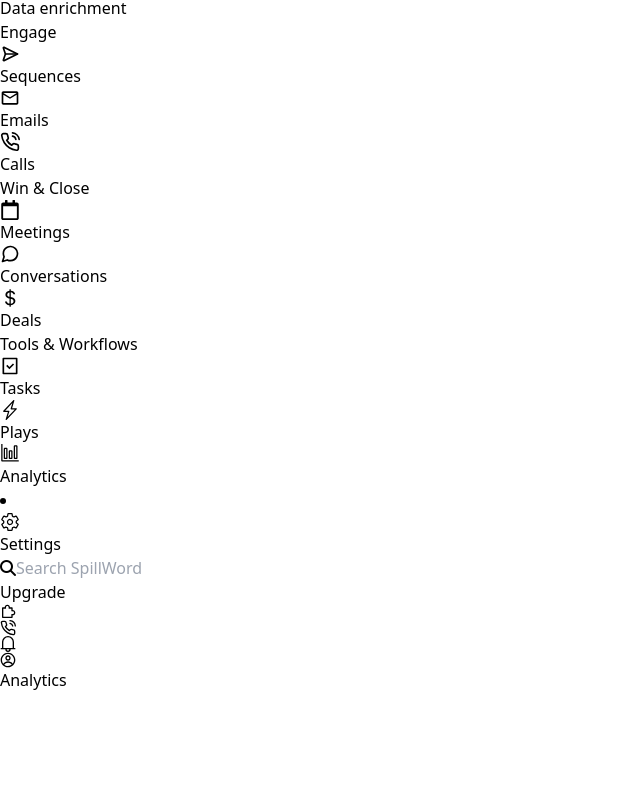
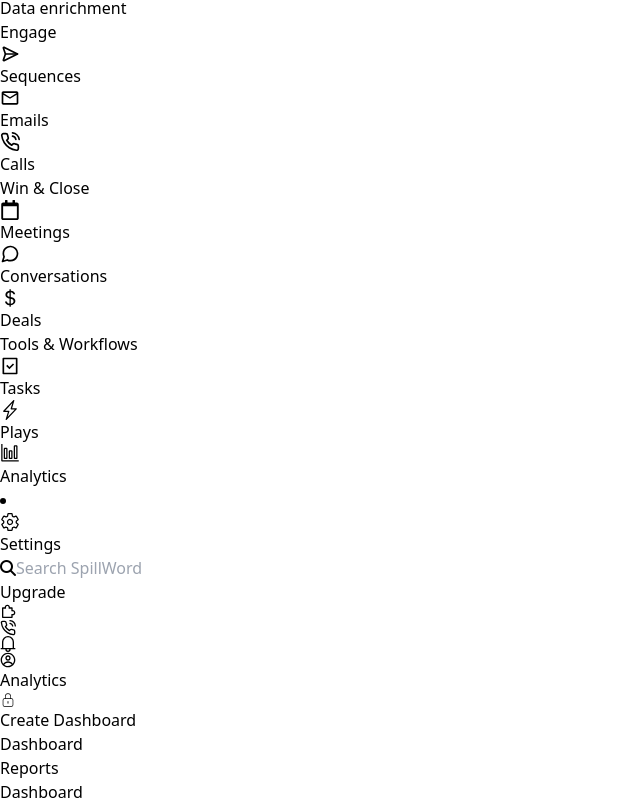
Before and after one commit to zainishfaq/Apollo, a React (Vite) app in the folder Frontend/: page /Analytics in a window 1280 px wide. Shown: the part 242-1046 px from the top of the page, without its empty margins (0-640 px from the left). Before the commit the page ends 934 px from the top, so only its background shows below. Built offline with nearby package versions, Linux system fonts and the light colour scheme.

Commit message:
add changes in analytics tab

```diff
--- /dev/null
+++ b/Frontend/src/components/Analytics.jsx
@@ -0,0 +1,56 @@
+import React from 'react'
+import { CiLock } from "react-icons/ci";
+import { NavLink, Outlet, useLocation } from 'react-router-dom';
+
+function Analytics() {
+    const location = useLocation();
+
+    // Function to determine if a NavLink should be active
+    const isActiveNavLink = (path) => {
+        return location.pathname.startsWith(path);
+    };
+  return (
+   <> <div className="fixed top-16 left-64 right-0 bg-white z-40"> {/* Position fixed for the navigation bar */}
+                <div className="text-2xl font-medium bg-white text-black -mt-4 -mr-4 -ml-4 border-b border-gray-200 px-4">
+                    <div className="flex items-center justify-between mb-4">
+                        <h2 className="text-xl font-medium text-black mt-4">Analytics</h2>
+                        <div className="flex gap-4 mt-6 mr-3">
+                            <button className="flex items-center bg-gray-200 text-sm
+                            text-gray-600 px-3 py-2 rounded-lg hover:bg-blue-300"><span  className="mr-1 text-gray-600 px-2 rounded-md"><CiLock /></span>
+                                Create Dashboard
+
+                            </button>
+                        </div>
+                    </div>
+                </div>
+                <div className="text-2xl font-medium bg-white text-black -mt-4 -mr-4 -ml-4 border-b p-3 border-gray-200 px-4">
+                    <ul className="flex flex-row text-sm gap-4">
+                        <li>
+                            <NavLink
+                                to="/Analytics/Dashboard"
+                                className={`text-black-600 ${isActiveNavLink('/Analytics/Dashboard') ? 'bg-blue-100' : ''} hover:bg-gray-300 rounded-md p-1`}
+                            >
+                                Dashboard
+                            </NavLink>
+                        </li>
+                        <li>
+                            <NavLink
+                                to="/Analytics/Reports"
+                                className={`text-black-600 ${isActiveNavLink('/Analytics/Reports') ? 'bg-blue-100' : ''} hover:bg-gray-300 rounded-md p-1`}
+                            >
+                                Reports
+                            </NavLink>
+                        </li>
+
+                    </ul>
+                </div>
+            </div>
+
+            <div className="mt-36 ml-60"> {/* Margin-top to ensure content doesn't overlap with fixed header and navbar */}
+                <Outlet />
+            </div>
+        </>
+  );
+}
+
+export default Analytics
--- a/Frontend/src/components/Sidebar.jsx
+++ b/Frontend/src/components/Sidebar.jsx
@@ -136,7 +136,7 @@
                         <span className={`transition-all duration-300 text-sm font-semibold ${isCollapsed ? 'hidden' : ''}`}>Plays</span>
                     </li>
                 </NavLink>
-                <NavLink to='/Analytics' className="flex items-center">
+                <NavLink to='/Analytics/Dashboard' className="flex items-center">
                     <li className={`px-${isCollapsed ? '4' : '6'} py-2 rounded-lg hover:bg-gray-300 flex items-center cursor-pointer w-full ${location.pathname === '/Analytics' ? 'bg-blue-100' : ''}`}>
                         <VscGraph className="text-gray-600 mr-3" style={{ width: ICON_SIZE, height: ICON_SIZE, minWidth: ICON_SIZE }} />
                         <span className={`transition-all duration-300 text-sm font-semibold ${isCollapsed ? 'hidden' : ''}`}>Analytics</span>
--- a/Frontend/src/pages/Analytics.jsx
+++ /dev/null
@@ -1,9 +0,0 @@
-import React from 'react'
-
-function Analytics() {
-  return (
-    <div>Analytics</div>
-  )
-}
-
-export default Analytics
--- /dev/null
+++ b/Frontend/src/pages/Analytics/Dashboard.jsx
@@ -0,0 +1,9 @@
+import React from 'react'
+
+function Dashboard() {
+  return (
+    <div>Dashboard</div>
+  )
+}
+
+export default Dashboard
--- /dev/null
+++ b/Frontend/src/pages/Analytics/Reports.jsx
@@ -0,0 +1,9 @@
+import React from 'react'
+
+function Reports() {
+  return (
+    <div>Reports</div>
+  )
+}
+
+export default Reports
--- a/Frontend/src/routes/AppRoute.jsx
+++ b/Frontend/src/routes/AppRoute.jsx
@@ -12,12 +12,14 @@
 import Deals from "../pages/Deals";
 import Tasks from "../pages/Tasks";
 import Plays from "../pages/Plays";
-import Analytics from "../pages/Analytics";
 import Settings from "../pages/Settings";
 import DataHealthCenter from "../pages/DataEnrichment/DataHealthCenter";
 import CRM from "../pages/DataEnrichment/CRM";
 import CSV from "../pages/DataEnrichment/CSV";
 import JobChangesAlert from "../pages/DataEnrichment/JobChangesAlert";
+import Analytics from "../components/Analytics";
+import Dashboard from "../pages/Analytics/Dashboard";
+import Reports from "../pages/Analytics/Reports";
 
 const App = () => {
   const location = useLocation();
@@ -88,7 +90,11 @@
         <Route path="Deals" element={<Deals />} />
         <Route path="Tasks" element={<Tasks />} />
         <Route path="Plays" element={<Plays />} />
-        <Route path="Analytics" element={<Analytics />} />
+        <Route path="Analytics" element={<Analytics />}>
+          <Route index element={<Dashboard />} />
+          <Route path='Dashboard' element={<Dashboard />} />
+          <Route path="Reports" element={<Reports />} />
+          </Route>
         <Route path="Settings" element={<Settings />} />
       </Route>
     </Routes>
```
